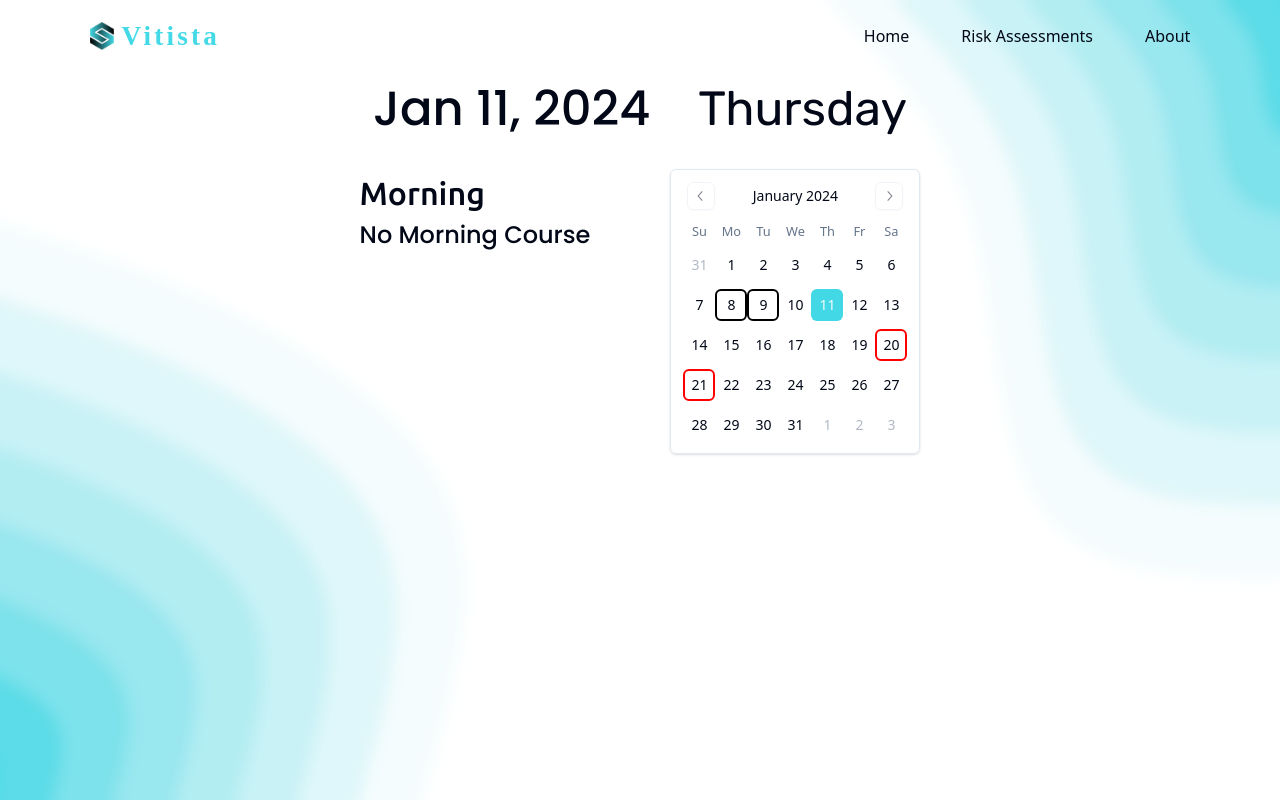
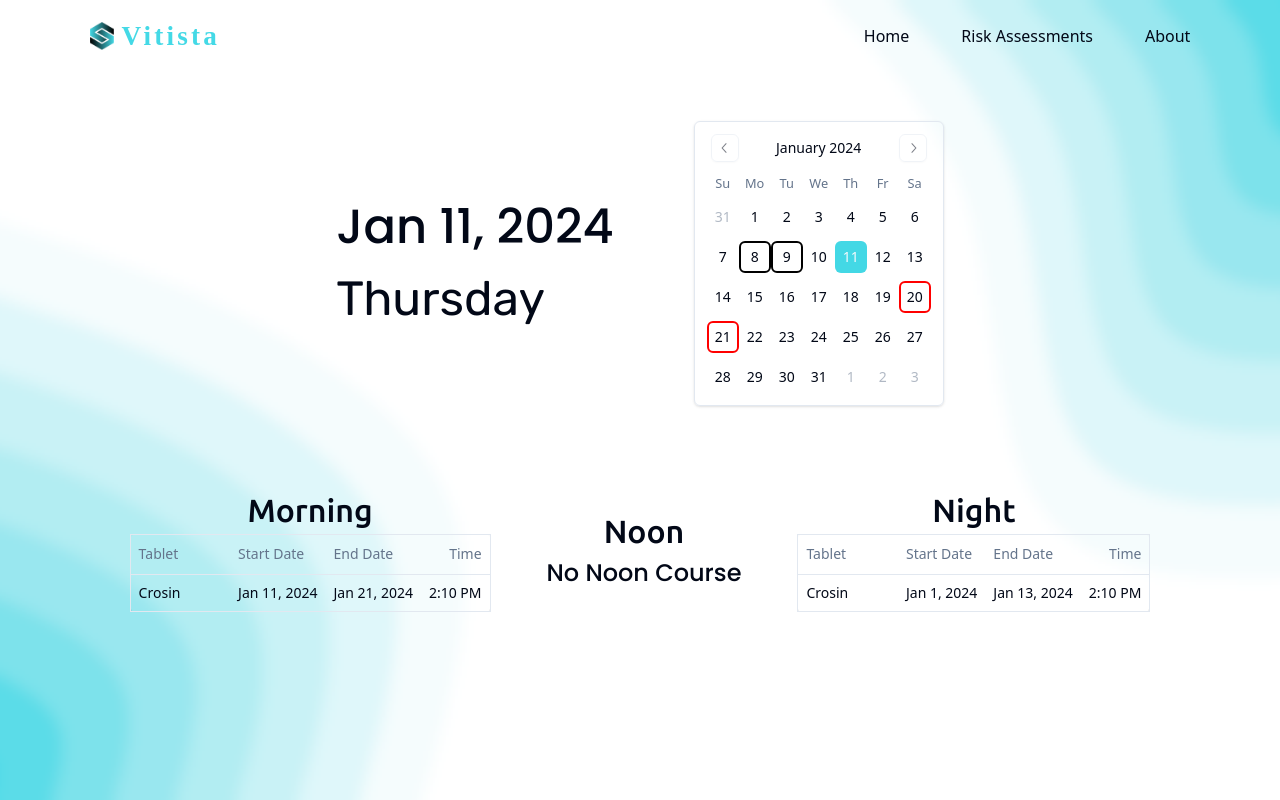
Before and after one commit to puneeth072003/Vitista, a React (Vite) app in the folder Frontend/: page /record in a window 1280 px wide. Built offline with nearby package versions, Linux system fonts and the light colour scheme; no server answers; a web font is replaced by a local one.

Commit message:
feat #3: Added Record Page Logic
Signed-off-by: Soorya U <sooryau7@gmail.com>

```diff
--- /dev/null
+++ b/Frontend/src/components/custom/RecordTable/index.tsx
@@ -0,0 +1,86 @@
+import {
+  Table,
+  TableBody,
+  TableCell,
+  TableHead,
+  TableHeader,
+  TableRow,
+} from "@/components/ui/table";
+
+import { IPayload } from "@/interface";
+
+function RecordTable({
+  backendData,
+  period,
+  selectedDate,
+}: {
+  backendData: IPayload[];
+  period: string;
+  selectedDate: Date;
+}) {
+  return (
+    <>
+      <Table className="rounded-md border shadow">
+        <TableHeader>
+          <TableRow>
+            <TableHead className="w-[100px]">Tablet</TableHead>
+            <TableHead>Start Date</TableHead>
+            <TableHead>End Date</TableHead>
+            <TableHead className="text-right">Time</TableHead>
+          </TableRow>
+        </TableHeader>
+        <TableBody>
+          {backendData.map((data) => {
+            if (
+              data.date_range.from === undefined ||
+              data.date_range.to === undefined ||
+              data.time === undefined
+            )
+              return;
+            if (data.period === period) {
+              const fromDate = new Date(data.date_range.from);
+              const toDate = new Date(data.date_range.to);
+              const time = new Date(data.time);
+
+              if (
+                !(
+                  fromDate.getTime() <= selectedDate.getTime() &&
+                  selectedDate.getTime() <= toDate.getTime()
+                )
+              )
+                return;
+              return (
+                <TableRow>
+                  <TableCell className="font-medium">{data.tablet}</TableCell>
+                  <TableCell>
+                    {fromDate.toLocaleString("default", {
+                      day: "numeric",
+                      month: "short",
+                      year: "numeric",
+                    })}
+                  </TableCell>
+                  <TableCell>
+                    {toDate.toLocaleString("default", {
+                      day: "numeric",
+                      month: "short",
+                      year: "numeric",
+                    })}
+                  </TableCell>
+                  <TableCell className="text-right">
+                    {time.toLocaleString("en-US", {
+                      hour: "numeric",
+                      minute: "numeric",
+                      hour12: true,
+                    })}
+                  </TableCell>
+                </TableRow>
+              );
+            }
+          })}
+        </TableBody>
+      </Table>
+    </>
+  );
+}
+
+export default RecordTable;
--- a/Frontend/src/pages/Record/index.tsx
+++ b/Frontend/src/pages/Record/index.tsx
@@ -4,14 +4,8 @@ import axios from "axios";
 
 import { Calendar } from "@/components/ui/calendar";
 import { IPayload } from "@/interface";
-import {
-  Table,
-  TableBody,
-  TableCell,
-  TableHead,
-  TableHeader,
-  TableRow,
-} from "@/components/ui/table";
+
+import RecordTable from "@/components/custom/RecordTable";
 
 const BACKEND_URL = import.meta.env.BACKEND_URL;
 
@@ -22,10 +16,28 @@ function Record() {
     {
       tablet: "Crosin",
       date_range: {
-        from: new Date().toString(),
-        to: new Date().toString(),
+        from: new Date(2024, 0, 11).toString(),
+        to: new Date(2024, 0, 21).toString(),
+      },
+      period: "Morning",
+      time: new Date().toString(),
+    },
+    {
+      tablet: "Crosin",
+      date_range: {
+        from: new Date(2024, 0, 20).toString(),
+        to: new Date(2024, 0, 30).toString(),
       },
       period: "Noon",
+      time: new Date().toString(),
+    },
+    {
+      tablet: "Crosin",
+      date_range: {
+        from: new Date(2024, 0, 1).toString(),
+        to: new Date(2024, 0, 13).toString(),
+      },
+      period: "Night",
       time: new Date().toString(),
     },
   ]);
@@ -46,7 +58,12 @@ function Record() {
 
   return (
     <>
-      <div className="flex justify-center gap-[3rem] items-center w-full">
+      <main
+        data-place="record"
+        className="flex flex-col justify-center items-center gap-[5rem] py-[3rem] px-6 lg:px-8 w-full h-full"
+      >
+        <section className="flex justify-center items-center gap-[5rem] px-6 lg:px-8 w-full h-full flex-wrap">
+          <div className="flex flex-col justify-center items-start">
             <h1 className="font-[Poppins] text-[3rem]">
               {selectedDate.toLocaleString("default", {
                 day: "numeric",
@@ -58,79 +75,6 @@ function Record() {
               {selectedDate.toLocaleDateString("default", { weekday: "long" })}
             </h1>
           </div>
-      <main
-        data-place="record"
-        className="flex justify-center items-center gap-[5rem] py-[1.5rem] px-6 lg:px-8 w-full h-full"
-      >
-        <section className="self-start">
-          <div>
-            <h2 className="font-[Ubuntu] text-[2rem]">Morning</h2>
-            {backendData.filter((data) => data.period === "Morning").length ===
-            0 ? (
-              <>
-                <h3 className="font-[Poppins] text-[1.5rem]">
-                  No Morning Course
-                </h3>
-              </>
-            ) : (
-              <>
-                <Table className="rounded-md border shadow">
-                  <TableHeader>
-                    <TableRow>
-                      <TableHead className="w-[100px]">Tablet</TableHead>
-                      <TableHead>Start Date</TableHead>
-                      <TableHead>End Date</TableHead>
-                      <TableHead className="text-right">Time</TableHead>
-                    </TableRow>
-                  </TableHeader>
-                  <TableBody>
-                    {backendData.map((data) => {
-                      if (
-                        data.date_range.from === undefined ||
-                        data.date_range.to === undefined ||
-                        data.time === undefined
-                      )
-                        return;
-                      if (data.period === "Morning") {
-                        const fromDate = new Date(data.date_range.from);
-                        const toDate = new Date(data.date_range.to);
-                        const time = new Date(data.time);
-                        return (
-                          <TableRow>
-                            <TableCell className="font-medium">
-                              {data.tablet}
-                            </TableCell>
-                            <TableCell>
-                              {fromDate.toLocaleString("default", {
-                                day: "numeric",
-                                month: "short",
-                                year: "numeric",
-                              })}
-                            </TableCell>
-                            <TableCell>
-                              {toDate.toLocaleString("default", {
-                                day: "numeric",
-                                month: "short",
-                                year: "numeric",
-                              })}
-                            </TableCell>
-                            <TableCell className="text-right">
-                              {time.toLocaleString("en-US", {
-                                hour: "numeric",
-                                minute: "numeric",
-                                hour12: true,
-                              })}
-                            </TableCell>
-                          </TableRow>
-                        );
-                      }
-                    })}
-                  </TableBody>
-                </Table>
-              </>
-            )}
-          </div>
-        </section>
           <section>
             <Calendar
               mode="single"
@@ -147,6 +91,53 @@ function Record() {
               className="rounded-md border shadow"
             />
           </section>
+        </section>
+        <section className="flex justify-center items-center gap-[3.5rem] flex-wrap">
+          {["Morning", "Noon", "Night"].map((period) => {
+            return (
+              <div>
+                <h2 className="font-[Ubuntu] text-[2rem] text-center">
+                  {period}
+                </h2>
+                {backendData.filter((data) => {
+                  if (data.period !== period) return false;
+                  if (
+                    data.date_range.from === undefined ||
+                    data.date_range.to === undefined ||
+                    data.time === undefined
+                  )
+                    return false;
+                  if (data.period === period) {
+                    const fromDate = new Date(data.date_range.from);
+                    const toDate = new Date(data.date_range.to);
+                    if (
+                      !(
+                        fromDate.getTime() <= selectedDate.getTime() &&
+                        selectedDate.getTime() <= toDate.getTime()
+                      )
+                    )
+                      return false;
+                    return true;
+                  }
+                }).length === 0 ? (
+                  <>
+                    <h3 className="font-[Poppins] text-[1.5rem]">
+                      No {period} Course
+                    </h3>
+                  </>
+                ) : (
+                  <>
+                    <RecordTable
+                      backendData={backendData}
+                      selectedDate={selectedDate}
+                      period={period}
+                    />
+                  </>
+                )}
+              </div>
+            );
+          })}
+        </section>
       </main>
     </>
   );
```
Lines whose indentation alone changed are shown as unchanged.
